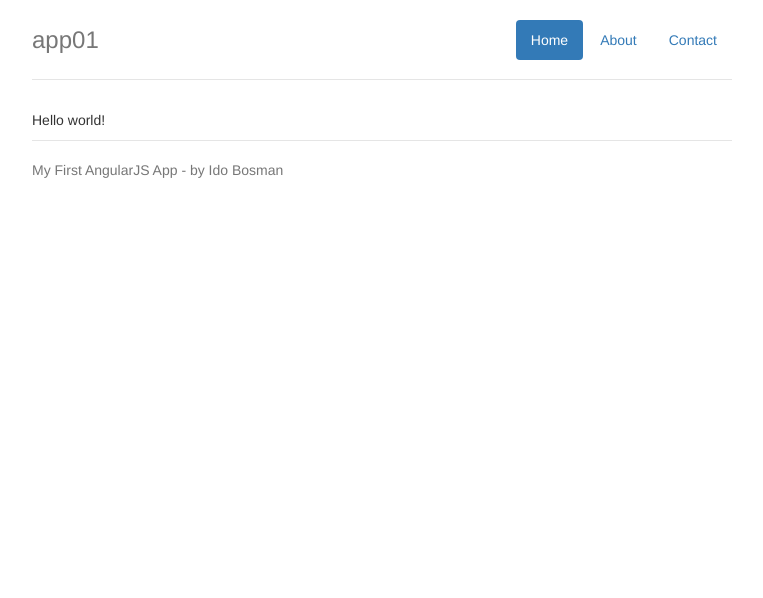
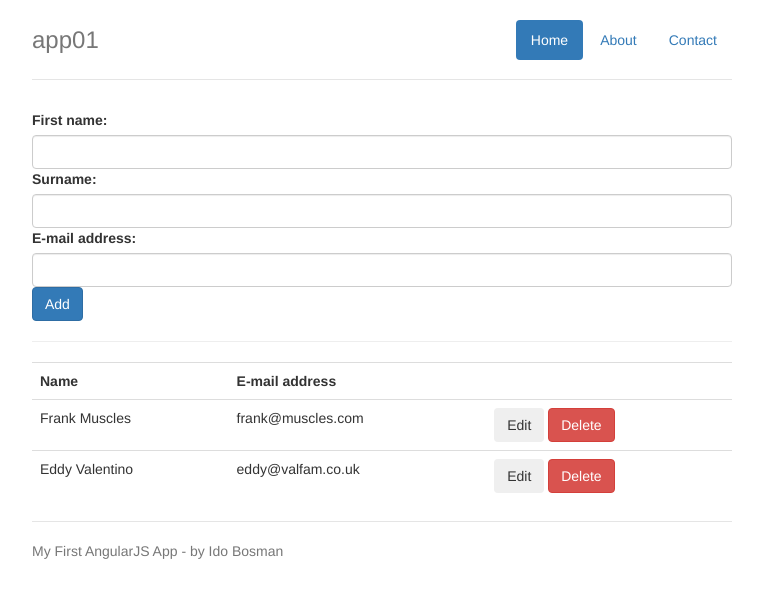
Before and after one commit to idobosman/angularjs-course, a website: page app01/app/index.html in a window 1280 px wide. Shown: the whole page, without its empty margins (258-1021 px from the left). Drawn offline with nearby package versions, Linux system fonts and the light colour scheme; some packages are replaced by stand-ins of ours; files that its build step writes are made by us from their sources.

Commit message:
Lab 1, Exercise 3: Adding contacts

```diff
--- a/app01/app/scripts/controllers/main.js
+++ b/app01/app/scripts/controllers/main.js
@@ -9,5 +9,26 @@
  */
 angular.module('app01App')
   .controller('MainCtrl', function ($scope) {
-    $scope.content = "Hello world!";
+    $scope.contacts = [
+      { firstName: 'Frank', surname: 'Muscles', email: 'frank@muscles.com' },
+      { firstName: 'Eddy', surname: 'Valentino', email: 'eddy@valfam.co.uk' }
+    ];
+
+    $scope.newContact = {};
+
+    $scope.saveContact = function()
+    {
+      $scope.contacts.push(angular.copy($scope.newContact));
+      $scope.newContact = {};
+    };
+
+    $scope.deleteContact = function(contact)
+    {
+      var index = $scope.contacts.indexOf(contact);
+      if (index !== -1)
+      {
+        $scope.contacts.splice(index, 1);
+      }
+    };
+
   });
--- a/app01/app/views/main.html
+++ b/app01/app/views/main.html
@@ -1 +1,38 @@
-<p>{{ content }}</p>
+<label for="inputFirstName">First name:</label>
+<input type="text" ng-model="newContact.firstName" id="inputFirstName" class="form-control">
+
+<label for="inputSurname">Surname:</label>
+<input type="text" ng-model="newContact.surname" id="inputSurname" class="form-control">
+
+<label for="inputEmail">E-mail address:</label>
+<input type="text" ng-model="newContact.email" id="inputEmail" class="form-control">
+
+<button type="submit" class="btn btn-primary" ng-click="saveContact()">Add</button>
+
+<hr />
+
+<table class="table">
+  <tr>
+    <th>Name</th>
+    <th>E-mail address</th>
+    <th></th>
+  </tr>
+  <tr ng-repeat="contact in contacts">
+    <td>
+      <span ng-hide="contact.inEditMode">{{contact.firstName}} {{contact.surname}}</span>
+      <div ng-show="contact.inEditMode">
+        <input type="text" ng-model="contact.firstName" class="form-control" />
+        <input type="text" ng-model="contact.surname" class="form-control" />
+      </div>
+    </td>
+    <td>
+      <span ng-hide="contact.inEditMode">{{contact.email}}</span>
+      <input type="email" ng-model="contact.email" class="form-control" ng-show="contact.inEditMode" />
+    </td>
+    <td>
+      <button class="btn" ng-hide="contact.inEditMode" ng-click="contact.inEditMode = true">Edit</button>
+      <button class="btn btn-danger" ng-hide="contact.inEditMode" ng-click="deleteContact(contact)">Delete</button>
+      <button class="btn btn-primary" ng-show="contact.inEditMode" ng-click="contact.inEditMode = false">Save</button>
+    </td>
+  </tr>
+</table>
```
